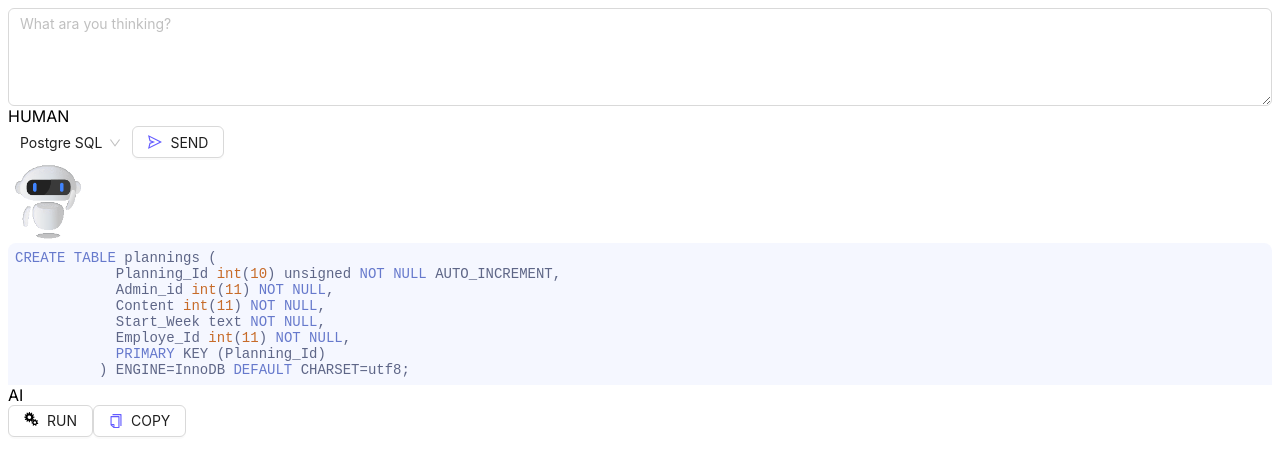
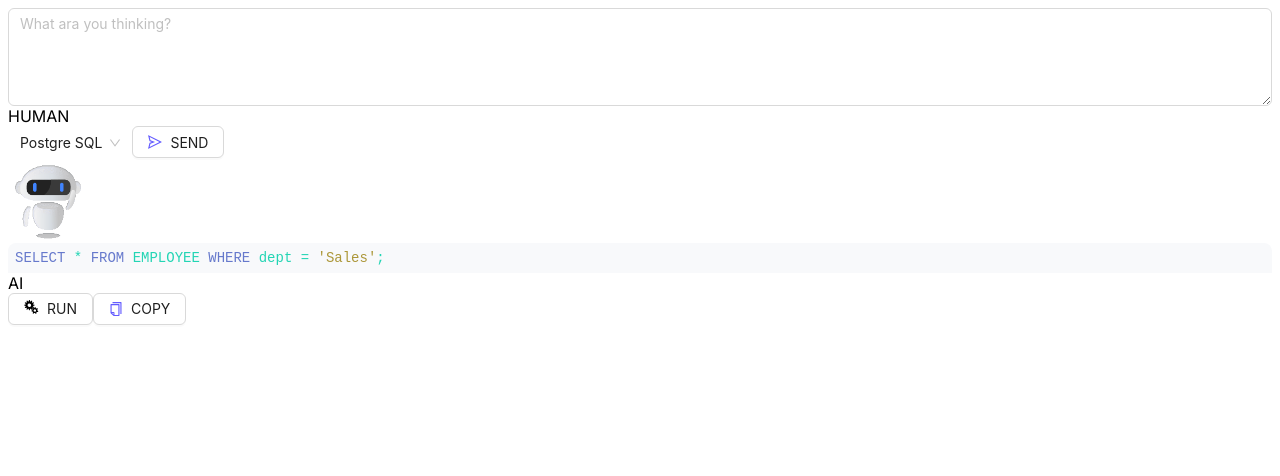
Before and after one commit to Yvesmorel/querymaster, a Next.js app: page /components/AiGenerator/components/TextToSql in a window 1280 px wide. Shown: the top 476 px of the page. Built offline with nearby package versions, Linux system fonts and the light colour scheme.

Commit message:
first commit

```diff
--- a/pages/components/AiGenerator/components/TextToSql.js
+++ b/pages/components/AiGenerator/components/TextToSql.js
@@ -17,23 +17,16 @@ import { } from 'react-syntax-highlighter/dist/cjs/styles/hljs';
 // import a11yLight from 'react-syntax-highlighter/dist/cjs/styles/hljs/a11y-light';
 // import anOldHope from 'react-syntax-highlighter/dist/cjs/styles/hljs/an-old-hope';
 // import atelierCaveLight from 'react-syntax-highlighter/dist/cjs/styles/hljs/atelier-cave-light';
+import atelierForestLight from 'react-syntax-highlighter/dist/cjs/styles/hljs/atelier-forest-light';
 import atelierSulphurpoolLight from 'react-syntax-highlighter/dist/cjs/styles/hljs/atelier-sulphurpool-light';
-// import atelierForestLight from 'react-syntax-highlighter/dist/cjs/styles/hljs/atelier-forest-light';
 
 
 const { TextArea } = Input;
 const TextToSql = () => {
     function SQLCodeComponent() {
-        const sqlCode = `CREATE TABLE plannings (
-            Planning_Id int(10) unsigned NOT NULL AUTO_INCREMENT,
-            Admin_id int(11) NOT NULL,
-            Content int(11) NOT NULL,
-            Start_Week text NOT NULL,
-            Employe_Id int(11) NOT NULL,
-            PRIMARY KEY (Planning_Id)
-          ) ENGINE=InnoDB DEFAULT CHARSET=utf8;`;
+        const sqlCode = `SELECT * FROM EMPLOYEE WHERE dept = 'Sales';`;
         return (
-            <SyntaxHighlighter style={atelierSulphurpoolLight} wrapLines language="sql" customStyle={{ margin: '0px', borderTopLeftRadius: '8px', borderTopRightRadius: '8px', fontSize: '14px', textAlign: 'justify'}}>
+            <SyntaxHighlighter style={atelierSulphurpoolLight} lineNumberContainerStyle={{ backgroundColor: "#0DD1ADE8", fontSize: '10px' }} wrapLines language="sql" customStyle={{ margin: '0px', borderTopLeftRadius: '8px', borderTopRightRadius: '8px', fontSize: '14px', textAlign: 'justify', color: '#0DD1ADE8', backgroundColor: 'rgb(248 249 251)' }}>
                 {sqlCode}
             </SyntaxHighlighter>
         );
--- a/pages/components/AiGenerator/index.js
+++ b/pages/components/AiGenerator/index.js
@@ -10,7 +10,7 @@ const index = () => {
             </div>
             <div className="aiGeneratorBottom">
                 <div className="runSql">
-
+                   <label>No data(connect your database)</label>
                 </div>
             </div>
         </div>
--- a/pages/components/AiGenerator/styles/style.scss
+++ b/pages/components/AiGenerator/styles/style.scss
@@ -64,7 +64,7 @@
                         display: flex;
                         justify-content: center;
                         align-items: center;
-                        height: 3vh;
+                        height: 18px;
                         padding: 7px;
                         border-radius: 5px;
                     }
```
